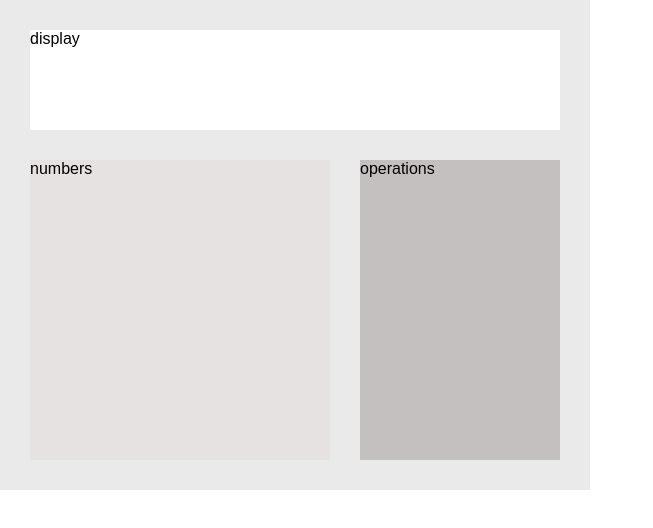
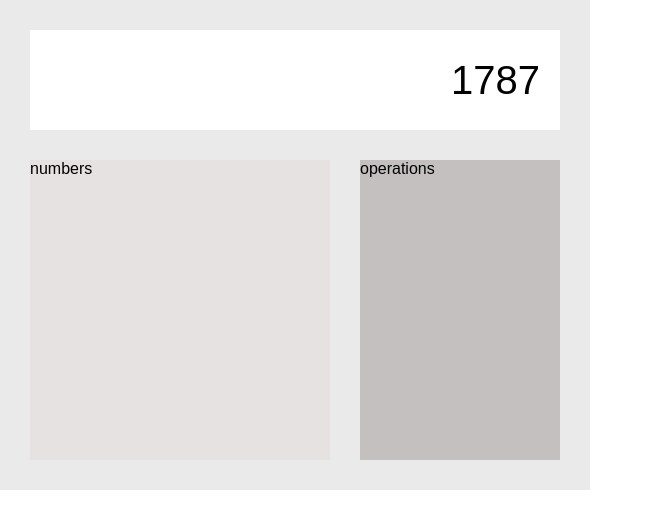
Before and after one commit to MarlenaFlueh/react-calculator, a React app: page / in a window 1280 px wide. Shown: the top 528 px of the page, without its empty margins (0-653 px from the left). Built offline with nearby package versions, Linux system fonts and the light colour scheme.

Commit message:
add display

```diff
--- a/src/components/Display/Display.css
+++ b/src/components/Display/Display.css
@@ -2,4 +2,9 @@
   grid-column-start: 1;
   grid-column-end: 3;
   background-color: white;
+  font-size: 40px;
+  display: flex;
+  justify-content: flex-end;
+  align-items: center;
+  padding-right: 20px;
 }
--- a/src/components/Display/Display.js
+++ b/src/components/Display/Display.js
@@ -2,6 +2,6 @@ import React from "react";
 
 import classes from "./Display.css";
 
-const display = () => <div className={classes.Display}>display</div>;
+const display = props => <div className={classes.Display}>{props.value}</div>;
 
 export default display;
--- a/src/containers/Calculator/Calculator.js
+++ b/src/containers/Calculator/Calculator.js
@@ -6,10 +6,14 @@ import Numbers from "../../components/Numbers/Numbers";
 import Operations from "../../components/Operations/Operations";
 
 class Calculator extends Component {
+  state = {
+    display: 1787
+  };
+
   render() {
     return (
       <Aut>
-        <Display />
+        <Display value={this.state.display} />
         <Numbers />
         <Operations />
       </Aut>
```
